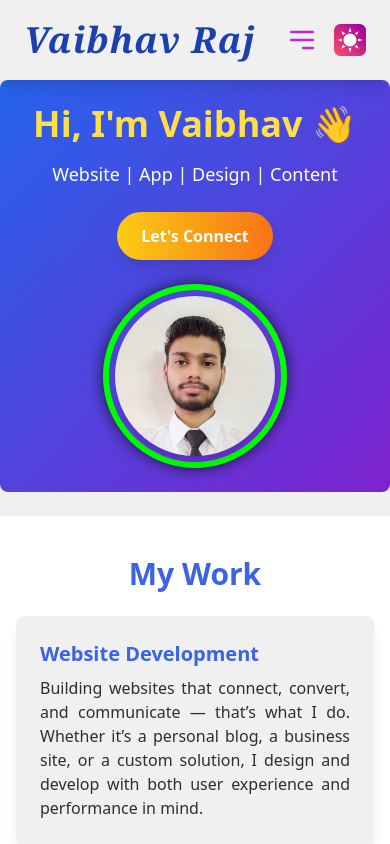
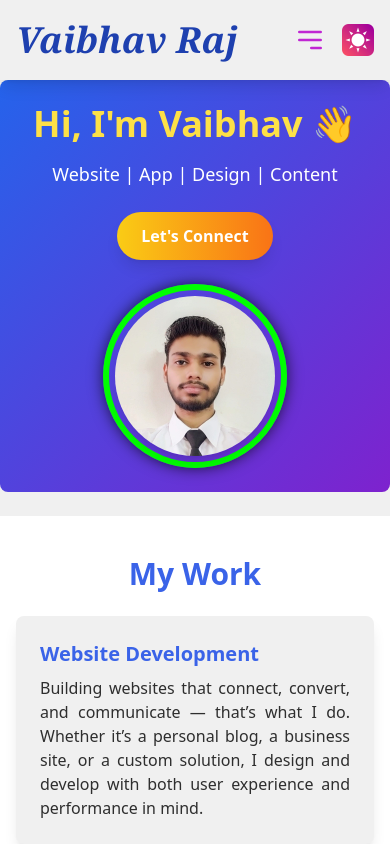
Before and after one commit to Vaibhav5860/portfolio, a plain HTML site: page index.html in a window 390 px wide. Shown: the top 844 px of the page. Drawn offline with nearby package versions, Linux system fonts and the light colour scheme.

Commit message:
updating navbar width issue

```diff
--- a/index.html
+++ b/index.html
@@ -247,13 +247,13 @@
     </style>
   </head>
 
-  <body class="transition-colors duration-700 overflow-x-hidden">
+  <body class="transition-colors duration-700 ">
     <!-- Navbar -->
     <nav
-      class="shadow-lg p-4 px-6 flex justify-between w-full h-20 fixed top-0 z-50 bg-opacity-90 backdrop-blur-md transition-colors duration-700"
+      class="shadow-lg py-4 px-4 flex justify-between w-full h-20 fixed top-0 z-50 bg-opacity-90 backdrop-blur-md transition-colors duration-700"
     >
       <div class="flex items-center space-x-4">
-        <span class="text-4xl font-extrabold font-serif italic tracking-wide"
+        <span class="text-4xl font-extrabold font-serif italic sm:tracking-wide"
           >Vaibhav Raj</span
         >
       </div>
```
